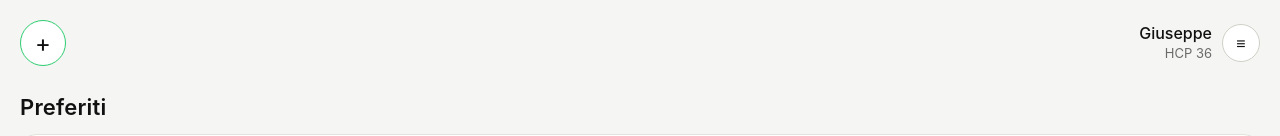
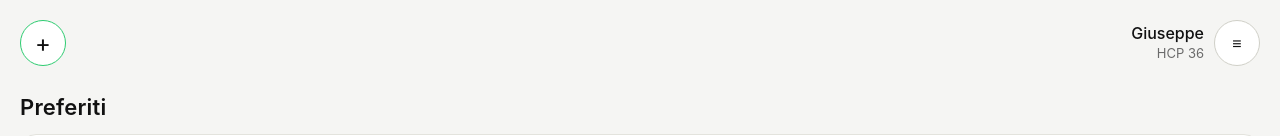
Before and after one commit to giuseppepalazzo/golf-score-app, a React (Create React App) app: page / in a window 1280 px wide. Shown: the top 136 px of the page. Built offline with nearby package versions, Linux system fonts and the light colour scheme.

Commit message:
fix px icon menu

```diff
--- a/src/App.js
+++ b/src/App.js
@@ -1646,9 +1646,9 @@ function App() {
           <button
             onClick={() => setShowSettings(true)}
             style={{
-              width: "38px",
-              height: "38px",
-              borderRadius: "19px",
+              width: "46px",
+              height: "46px",
+              borderRadius: "23px",
               border: `1px solid ${colors.borderStrong}`,
               backgroundColor: colors.card,
               color: colors.text,
```
